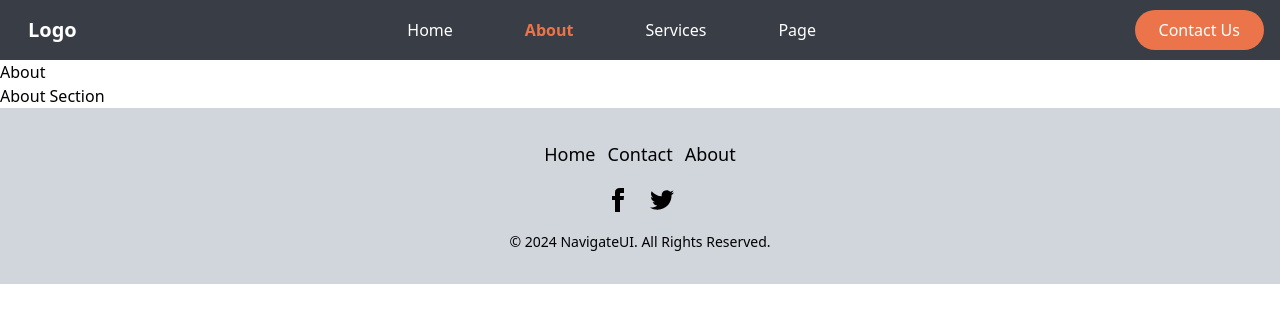
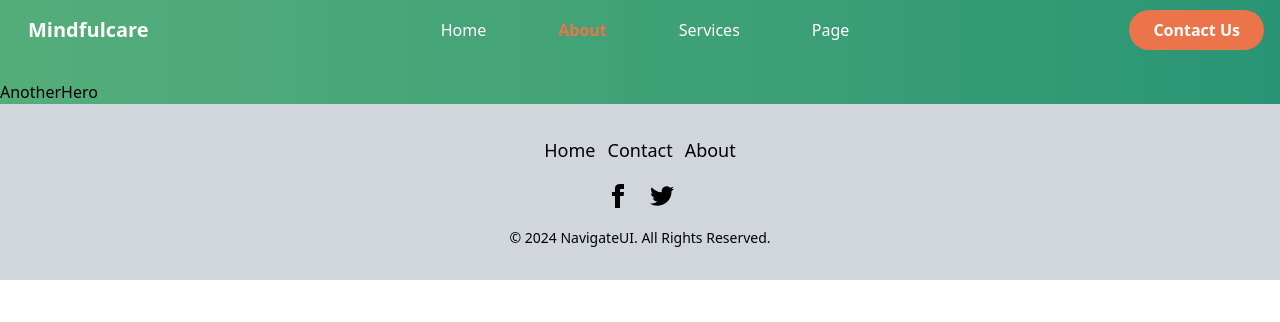
Before and after one commit to meizan2142/Mindfulcare, a React (Vite) app: page /about in a window 1280 px wide. Shown: the top 322 px of the page. Built offline with nearby package versions, Linux system fonts and the light colour scheme.

Commit message:
working on common hero

```diff
--- /dev/null
+++ b/src/SharedComponents/AnotherHero/AnotherHero.jsx
@@ -0,0 +1,7 @@
+const AnotherHero = () => {
+    return (
+        <div className="bg-linear-to-r from-[#54AE7A] to-[#299574] pt-5">AnotherHero</div>
+    )
+}
+
+export default AnotherHero
--- a/src/SharedComponents/Navbar/Navbar.jsx
+++ b/src/SharedComponents/Navbar/Navbar.jsx
@@ -5,9 +5,9 @@ const Navbar = () => {
     const links = navLinks();
     return (
 
-        <nav className="flex items-center justify-between bg-[#393E46] px-4 py-2 text-white">
+        <nav className="flex items-center justify-between bg-linear-to-r from-[#54AE7A] to-[#299574] px-4 py-2 text-white">
             <div className="scale-100 rounded-2xl px-3 py-2 text-xl font-semibold text-white transition-all duration-200 hover:scale-110">
-                <h2>Logo</h2>
+                <h2>Mindfulcare</h2>
             </div>
             <ul className="flex items-center justify-between gap-6 text-slate-900">
                 {
@@ -22,7 +22,7 @@ const Navbar = () => {
                 }
             </ul>
             <div>
-                <li className="cursor-pointer flex gap-2 list-none rounded-full px-6 py-2 text-white bg-[#EB744A]">
+                <li className="cursor-pointer flex gap-2 list-none rounded-full px-6 py-2 font-bold text-white bg-[#EB744A]">
                     Contact Us
                 </li>
             </div>
--- a/src/pages/About/About.jsx
+++ b/src/pages/About/About.jsx
@@ -1,8 +1,9 @@
+import AnotherHero from "../../SharedComponents/AnotherHero/AnotherHero";
+
 const About = () => {
   return (
     <div>
-      About
-      <p>About Section</p>
+      <AnotherHero />
     </div>
   );
 };
```
